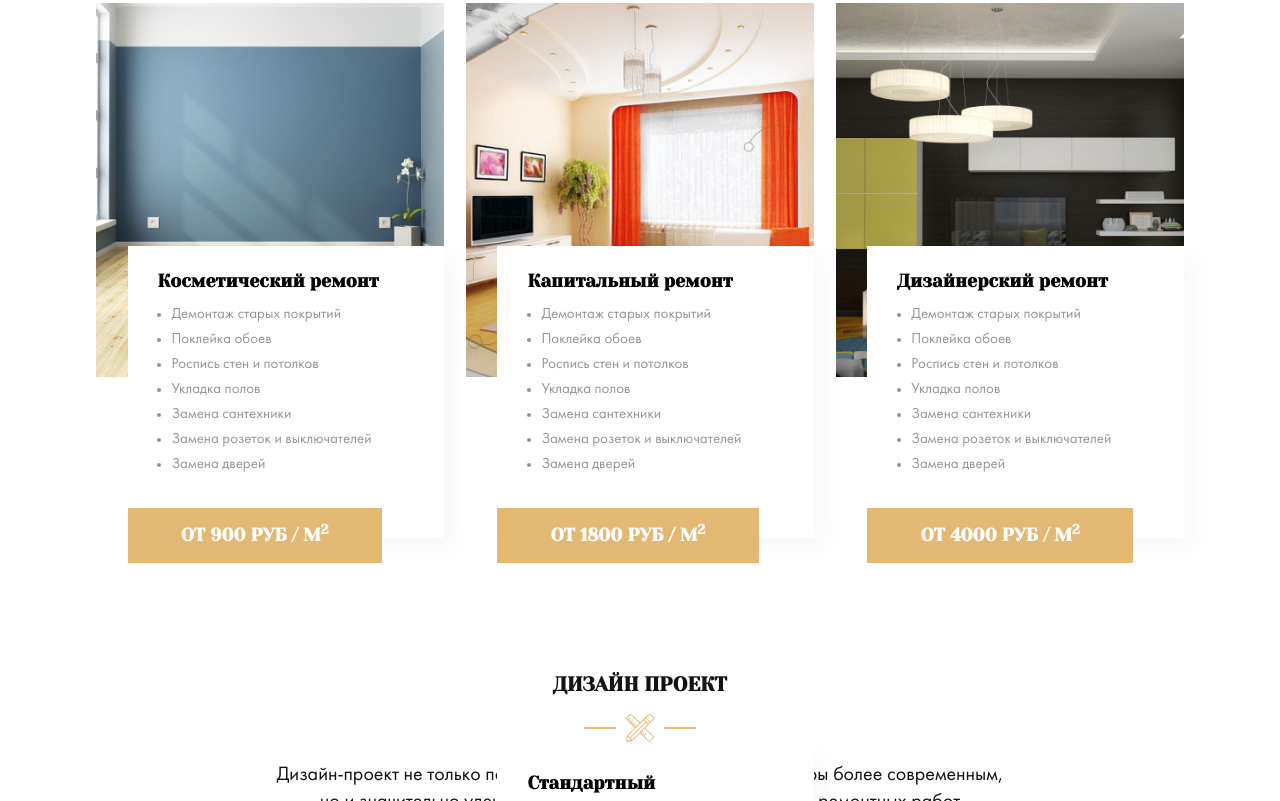
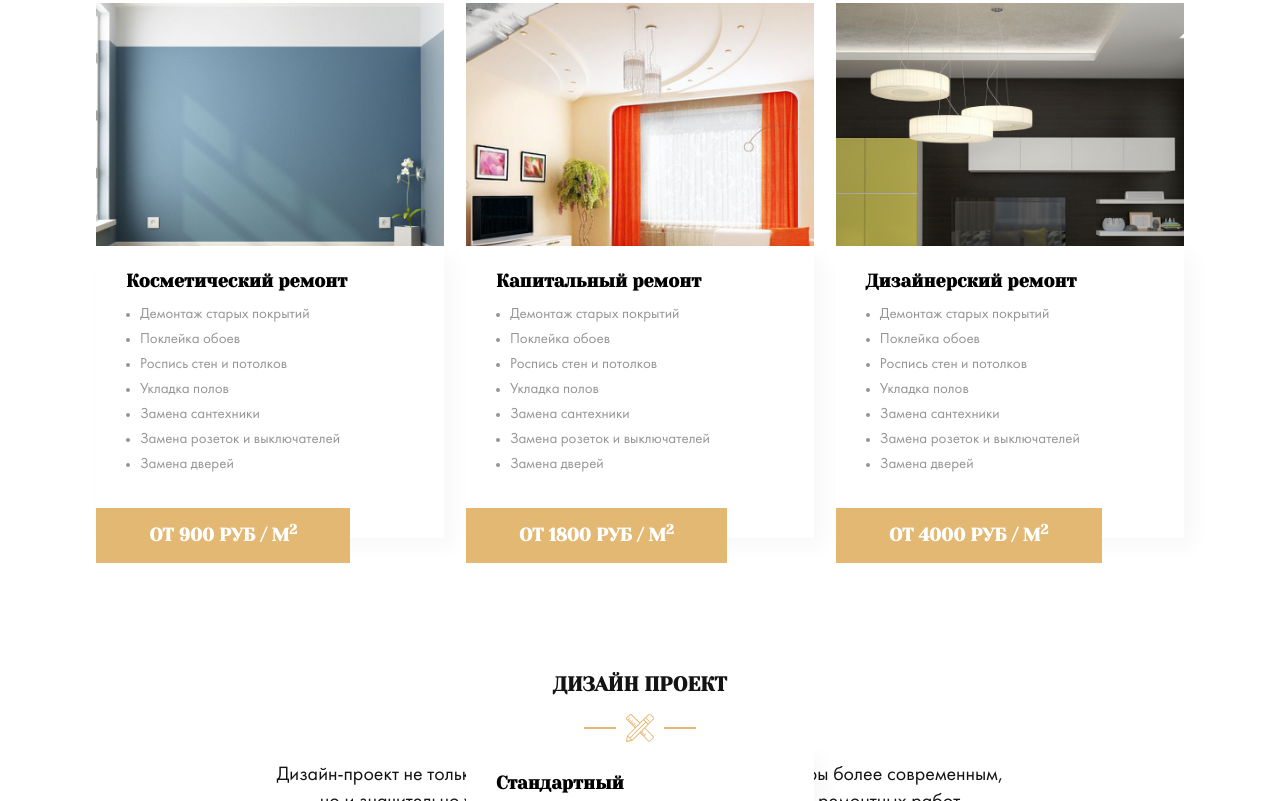
Before and after one commit to Pavel588/repair-design, a website: page index.html in a window 1280 px wide. Shown: the part 1174-1975 px from the top of the page. Drawn offline with Linux system fonts and the light colour scheme; files whose address does not match are found by name.

Commit message:
fix media 320px

```diff
--- a/sass/_media.sass
+++ b/sass/_media.sass
@@ -2,6 +2,10 @@
   .nav
       &__item
           margin-right: 2rem
+@media screen and ( max-width: 1400px )
+  .card
+     &__text
+       max-width: none
 
 @media screen and ( max-width: 1200px )
   html
@@ -135,3 +139,6 @@
   .card
     &__text
       max-width: 20rem
+  .hero
+    &__text
+      max-width: 22rem
--- a/sass/templates/_types.sass
+++ b/sass/templates/_types.sass
@@ -16,7 +16,7 @@
     &__text
        position: relative
        max-width: 23.6rem
-       margin-left: 2.25rem
+       margin: 0 auto
        margin-top: -9.3rem
        padding: 1.79rem 2.14rem
        background-color: #ffffff
```
Also changed, not shown: css/style.css, css/style.min.css.
